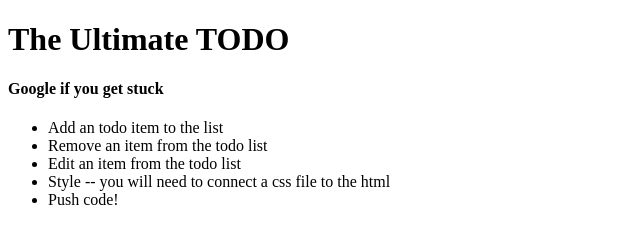
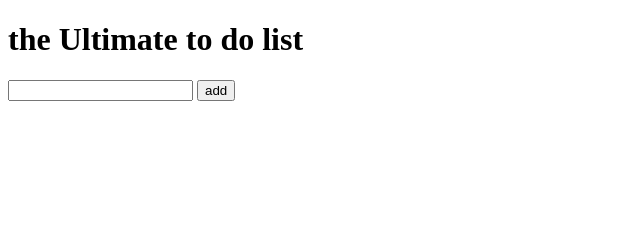
Before and after one commit to Ragehyper/ultimate_todo_v1, a website: page index.html in a window 1280 px wide. Shown: the whole page, without its empty margins (0-640 px from the left). Drawn offline with Linux system fonts and the light colour scheme.

Commit message:
to do list complete Co-authored-by: Chuks Grinage <Chuks1993@users.noreply.github.com>

```diff
--- a/index.html
+++ b/index.html
@@ -7,16 +7,10 @@
     <title>The Ultimate TODO</title>
   </head>
   <body>
-    <h1>The Ultimate TODO</h1>
-    <h4>Google if you get stuck</h4>
-    <ul>
-      <li>Add an todo item to the list</li>
-      <li>Remove an item from the todo list</li>
-      <li>Edit an item from the todo list</li>
-      <li>Style -- you will need to connect a css file to the html</li>
-      <li>Push code!</li>
-    </ul>
-    <!-- * IMPORTANT: This is where we connect our javascript file with its path relative to this file -->
+    <h1> the Ultimate to do list</h1>
+    <input id="todoInput" />
+    <button onclick="addItem()" id="todoButton">add </button>
+    <ul id="todoList"></ul>
     <script type="text/javascript" src="./index.js"></script>
   </body>
 </html>
--- a/index.js
+++ b/index.js
@@ -1 +1,16 @@
-console.log('lets goooo!!! 🚀🚀🚀');
+const todoList = document.getElementById("todoList")
+
+function addItem() {
+    const todoInput = document.getElementById('todoInput')
+   const todoItem = document.createElement("li")
+   const closeBtn = document.createElement("span")
+todoItem.textContent = todoInput.value
+todoList.appendChild(todoItem)
+closeBtn.style.marginLeft = '1em';
+  closeBtn.textContent = '\u00D7';
+  closeBtn.onclick = function () {
+    this.parentElement.remove();
+  };
+  todoItem.appendChild(closeBtn)
+
+}
```
